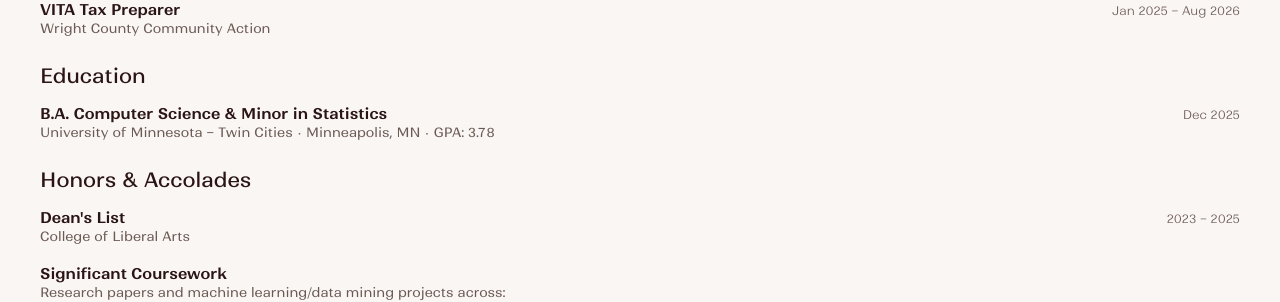
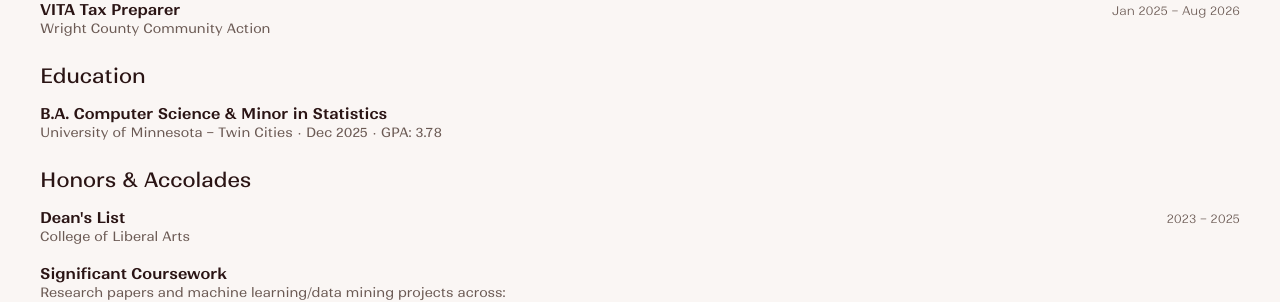
Before and after one commit to owenp33/owenp33.github.io, a Jekyll site: the page built from experience.html, in a window 1280 px wide. Shown: the part 306-608 px from the top of the page. Built offline with Jekyll 4.4.1, drawn with Linux system fonts in a browser that asks for light colours.

Commit message:
Remove graduation date -- replace with an image at some point

```diff
--- a/assets/css/home.css
+++ b/assets/css/home.css
@@ -47,6 +47,7 @@ h4 {
     height: 100%;
     object-fit: cover;
     transform: scale(1.15);
+    transform-origin: top;
 }
 
 .teaser {
--- a/assets/css/main.css
+++ b/assets/css/main.css
@@ -147,6 +147,11 @@ h2 {
     transition: .5s;
 }
 
+.underline:hover h2 {
+    color: var(--accent-hover);
+    transition: 0.3s;
+}
+
 /* BODY */
 
 main {
--- a/assets/css/projects.css
+++ b/assets/css/projects.css
@@ -29,7 +29,7 @@ h3 {
 
 .project-thumb {
     aspect-ratio: 1 / 1;
-    border-radius: 10px;
+    border-radius: 30px;
     overflow: hidden;
     background-color: var(--panel-projects-bg);
     border: var(--panel-projects-border) solid;
--- a/experience.html
+++ b/experience.html
@@ -43,9 +43,8 @@ permalink: /experience/
     <div class="role">
         <div class="role-head">
             <h5 class="role-title">B.A. Computer Science &amp; Minor in Statistics</h5>
-            <h6 class="role-date">Dec 2025</h6>
         </div>
-        <p class="role-org">University of Minnesota &ndash; Twin Cities &middot; Minneapolis, MN &middot; GPA: 3.78</p>
+        <p class="role-org">University of Minnesota &ndash; Twin Cities &middot; Dec 2025 &middot; GPA: 3.78</p>
     </div>
 
     <h3>Honors &amp; Accolades</h3>
--- a/index.html
+++ b/index.html
@@ -19,8 +19,8 @@ styles:
         </div>
         <div class="bio">
             <p class="about">I recently graduated from the <a class="redir" href="{{ '/experience/#education' | relative_url }}">University of Minnesota</a> with a degree in Computer Science and a minor in Statistics.</p>
-            <p class="about">Building software is like building a tool for a job site in that it only matters if it actually makes the work easier.</p>
-            <p class="about">And leading a crew taught me that most problems are communication problems, so whether I'm setting the plan or just executing someone else's, I make sure nothing falls through the cracks.</p>
+            <p class="about">Developing software is like building a tool for a job in that it only matters if it actually makes some aspect of the work easier.</p>
+            <p class="about">Leading a crew taught me that most problems are communication problems. Whether I'm mapping out a plan or just executing someone else's, I focus on clear coordination so nothing falls through the cracks.</p>
             <p class="about">When I'm away from my keyboard, you can find me biking or playing basketball, at the gym, sketching, journaling, or unwinding with music and a good book.</p>
         </div>
     </div>
```
